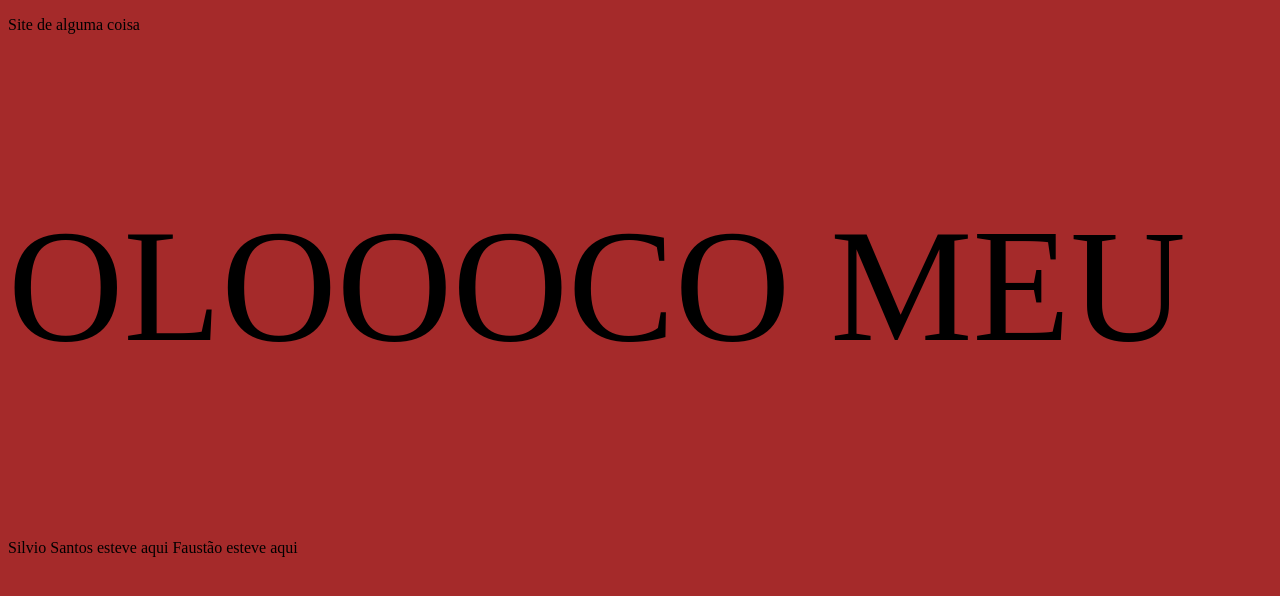
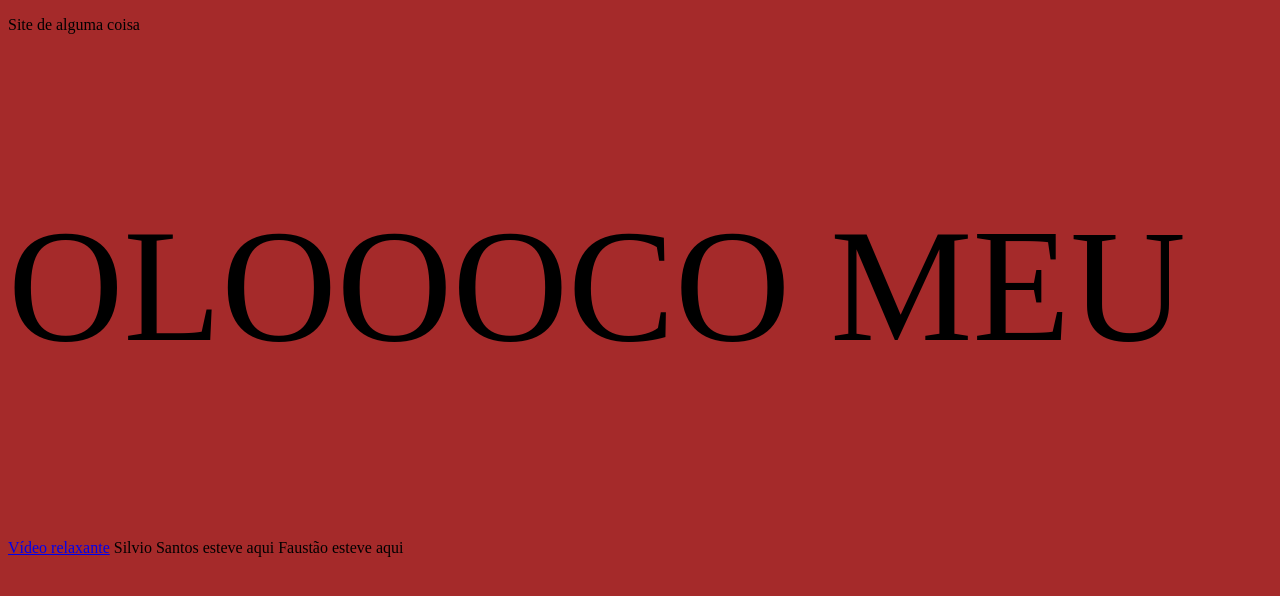
Before and after one commit to Site-Festas-Tipicas/Site-das-Festas-T-picas, a plain HTML site: page Html/index.html in a window 1280 px wide. Drawn offline with Linux system fonts and the light colour scheme.

Commit message:
Update index.html

```diff
--- a/Html/index.html
+++ b/Html/index.html
@@ -17,6 +17,7 @@
 <body>
     <p> Site de alguma coisa</p>
     <p class="faustao_perfeito">OLOOOCO MEU</p>
+    <a href="https://www.youtube.com/watch?v=cgIM9UcvUDk">Vídeo relaxante<a>
 </body>
 </html>
 Silvio Santos esteve aqui
```
